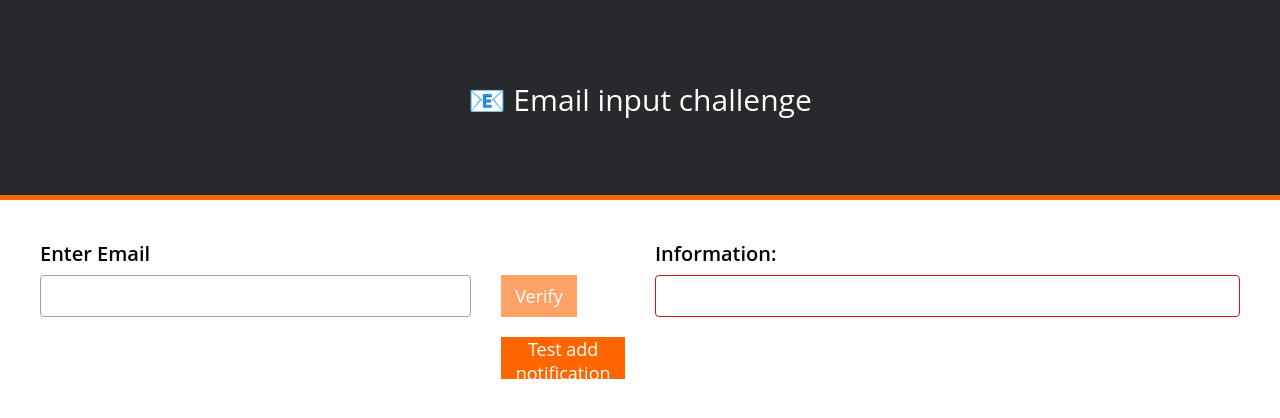
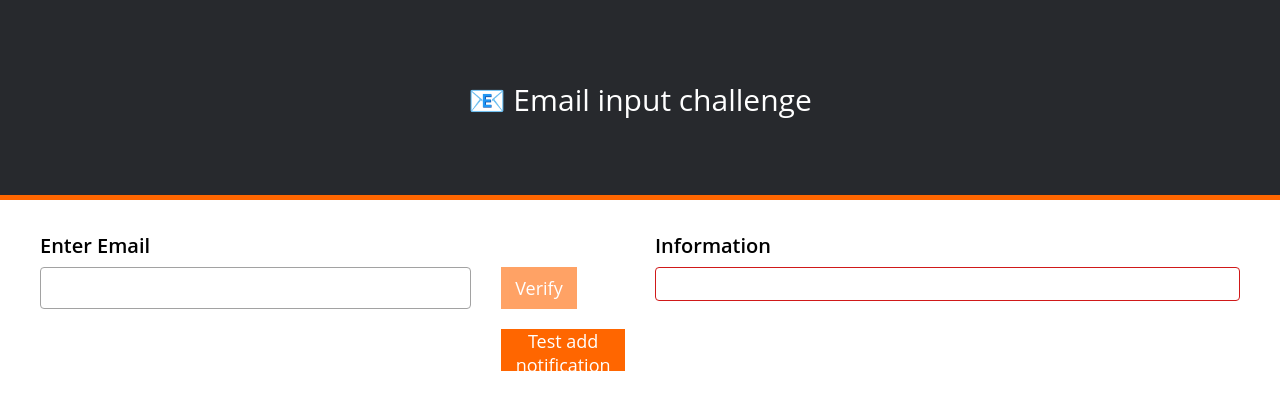
Before and after one commit to ryansemple/EmailInput, a React (Create React App) app: page / in a window 1280 px wide. Shown: the top 418 px of the page. Built offline with nearby package versions, Linux system fonts and the light colour scheme.

Commit message:
Lots of great changes

```diff
--- a/src/components/EmailValidationForm.tsx
+++ b/src/components/EmailValidationForm.tsx
@@ -27,7 +27,7 @@ const isDomainInEmail = (email : string) : boolean =>
 	return emailSplitOnAtCharacter.length >= 2;
 }
 
-const rules: Validator[] =
+const validationRules: Validator[] =
 [
 	{
 		validationFunctionToPass: (email: string) => allKeyboardKeysRegex.test(email),
@@ -55,14 +55,17 @@ const EmailValidationForm = (props: EmailValidationForm) =>
 {
 	const handleSettingEmailMessage = (email: string) =>
 	{
-		for (let i: number = 0; i < rules.length; i++)
+		for (let i: number = 0; i < validationRules.length; i++)
 		{
-			const rule: Validator = rules[i];
+			const validationRule: Validator = validationRules[i];
 
-			if (!rule.validationFunctionToPass(email))
+			const validationRulePassed: boolean = validationRule
+				.validationFunctionToPass(email);
+
+			if (!validationRulePassed)
 			{
 				props.setEmailIsValid(false);
-				props.setEmailMessage(rule.errorMessageIfFailed);
+				props.setEmailMessage(validationRule.errorMessageIfFailed);
 				return;
 			}
 		}
@@ -87,17 +90,20 @@ const EmailValidationForm = (props: EmailValidationForm) =>
 		}
 	}
 
+	const inputName: string = "EmailValidator";
+
 	return (
 		<>
 			<Label
-				className="block float_left"
+				className="block"
 				text="Enter Email"
+				htmlFor={inputName}
 			/>
-			<br />
 			<Input
-				className="block float_left clear_left full_width"
+				className="block full_width"
 				onChange={emailChangedEvent}
 				value={props.email}
+				name={inputName}
 			/>
 		</>
 	)
--- a/src/components/Header.tsx
+++ b/src/components/Header.tsx
@@ -5,7 +5,7 @@ interface HeaderProps {
 }
 
 const Header = (props: HeaderProps) => (
-	<header className="Header margin_bottom_40">
+	<header className="Header margin_bottom_medium">
 		<h1>{props.title}</h1>
 	</header>
 )
--- a/src/components/InformationDisplay.tsx
+++ b/src/components/InformationDisplay.tsx
@@ -9,10 +9,9 @@ const InformationDisplay = (props: InformationDisplay) => (
 	<>
 		<Label
 			className="block"
-			text="Information:"
+			text="Information"
 		/>
-		<p
-			className="error margin_bottom_20 block full_width">
+		<p className="error block full_width padding_small">
 			{props.emailMessage}
 		</p>
 	</>
--- a/src/components/form/Button.tsx
+++ b/src/components/form/Button.tsx
@@ -7,24 +7,15 @@ interface ButtonProps {
 	disabled?: boolean
 }
 
-const Button = (props: ButtonProps) => {
-
-	const onClick =
-	(event: React.MouseEvent<HTMLButtonElement, MouseEvent>) =>
-	{
-		props.onClick();
-	};
-
-	return (
+const Button = (props: ButtonProps) => (
 	<button
 		type="button"
 		className="Button"
-			onClick={onClick}
+		onClick={() => { props.onClick(); }}
 		style={props.style}
 		disabled={props.disabled}>
 		{props.text}
 	</button>
 );
-}
 
 export default Button;
--- a/src/components/form/Input.tsx
+++ b/src/components/form/Input.tsx
@@ -1,24 +1,29 @@
 import React, { ChangeEvent } from "react";
+import clsx from "clsx";
 
 interface InputProps {
 	className: string,
 	value: string,
-	onChange: (value: string) => void
+	onChange: (value: string) => void,
+	name: string
 }
 
 const Input = (props: InputProps) =>
 {
-	const onChange = (event: ChangeEvent<HTMLInputElement>): void =>
+	const { className, value, onChange, name } = props;
+
+	const onChangeEvent = (event: ChangeEvent<HTMLInputElement>): void =>
 	{
 		const value: string = event.currentTarget.value;
-		props.onChange(value);
+		onChange(value);
 	}
 
 	return (
 		<input
-			className={`form_input ${props.className}`}
-			value={props.value}
-			onChange={onChange}
+			className={clsx("form_input", className)}
+			value={value}
+			onChange={onChangeEvent}
+			name={name}
 		/>
 	)
 }
--- a/src/components/form/Label.tsx
+++ b/src/components/form/Label.tsx
@@ -2,11 +2,14 @@ import React from "react";
 
 interface LabelProps {
 	className: string,
-	text: string
+	text: string,
+	htmlFor?: string
 }
 
 const Label = (props: LabelProps) => (
-	<label className={`form_label ${props.className}`}>
+	<label
+		htmlFor={props.htmlFor}
+		className={`form_label ${props.className}`}>
 		{props.text}
 	</label>
 )
--- a/src/components/notifications/Notifications.tsx
+++ b/src/components/notifications/Notifications.tsx
@@ -17,19 +17,23 @@ interface NotificationsProps {
 
 const notificationTimeout: number = 6000;
 
+/**
+ * Sets a timeout for newly added notifications that will destroy the newly added
+ * notitications after a given amount of time has passed.
+ * @param notifications - the current collection of notifications.
+ * @param setNotifications - hook that sets the collection of notifications.
+ * @param previousNotifications - the collection of notifications before the last update.
+ */
 const useDestroyNewNotificationsAfterTimeout =
 (
 	notifications: NotificationInstance[],
-	setNotifications:
-		React.Dispatch<React.SetStateAction<NotificationInstance[]>>,
+	setNotifications: React.Dispatch<React.SetStateAction<NotificationInstance[]>>,
 	previousNotifications: NotificationInstance[] | undefined
 ): void =>
 {
 	useEffect(() =>
 	{
-		const destroyNotificationAfterTimeoutEnds = (
-			noticationToBeDestroyed: NotificationInstance
-		) =>
+		const destroyNotificationAfterTimeoutEnds = (noticationToBeDestroyed: NotificationInstance) =>
 		{
 			setTimeout(() =>
 			{
@@ -42,14 +46,13 @@ const useDestroyNewNotificationsAfterTimeout =
 			}, notificationTimeout);
 		};
 
-		const notificationPropsHaveUpdated = previousNotifications?.length !==
-		notifications.length;
+		const notificationPropsHaveUpdated = previousNotifications?.length !== notifications.length;
 
 		if (notificationPropsHaveUpdated)
 		{
 			let newNotifications: NotificationInstance[] = [];
 
-			if(!previousNotifications || previousNotifications.length === 0)
+			if (!previousNotifications || previousNotifications.length === 0)
 			{
 				newNotifications = notifications;
 			}
@@ -88,34 +91,23 @@ const Notifications = (props: NotificationsProps) => {
 	);
 
 	return (
-		<div
-			className="Notifications absolute flex horizontal_center_flex full_width">
+		<div className="Notifications absolute flex horizontal_center_flex full_width">
 			{notifications
 			.map((notificationInstance: NotificationInstance) =>
 			{
+				const sharedProperties = {
+					text: notificationInstance.text,
+					key: notificationInstance.id
+				};
+
 				switch(notificationInstance.notificationType)
 				{
 					case NotificationType.Error:
-						return (
-							<ErrorNotification
-								text={notificationInstance.text}
-								key={notificationInstance.id}
-							/>
-						);
+						return <ErrorNotification {...sharedProperties} />;
 					case NotificationType.Success:
-						return (
-							<SuccessNotification
-								text={notificationInstance.text}
-								key={notificationInstance.id}
-							/>
-						);
+						return <SuccessNotification {...sharedProperties} />;
 					default:
-						return (
-							<SuccessNotification
-								text={notificationInstance.text}
-								key={notificationInstance.id}
-							/>
-						);
+						return <SuccessNotification {...sharedProperties} />;
 				}
 			})}
 		</div>
--- a/src/styles/sass.scss
+++ b/src/styles/sass.scss
@@ -31,6 +31,7 @@ $box-border-radius: 4px;
 $container-width: 1200px;
 
 $small-spacing: 1rem;
+$medium-spacing: 2rem;
 
 /* Dimensions ---------------------------------*/
 
--- a/src/styles/site.scss
+++ b/src/styles/site.scss
@@ -11,20 +11,7 @@
 .error {
 	color: $red;
 	border: 1px solid $red;
-	padding: 20px;
 	border-radius: $box-border-radius;
-}
-
-.block {
-	display: block;
-}
-
-.flex {
-	display: flex;
-}
-
-.absolute {
-	position: absolute;
 }
 
 .container {
@@ -40,13 +27,25 @@
 	clear: left;
 }
 
+/* General ------------------------------------*/
+
+/* Positioning --------------------------------*/
+
+.block {
+	display: block;
+}
+
 .inline_block {
 	display: inline-block;
 }
 
-/* General ------------------------------------*/
+.flex {
+	display: flex;
+}
 
-/* Positioning --------------------------------*/
+.absolute {
+	position: absolute;
+}
 
 .horizontal_center_flex {
 	justify-content: center;
@@ -66,24 +65,12 @@
 
 /* Spacing ------------------------------------*/
 
-.margin_top_10 {
-	margin-top: 10px;
+.margin_bottom_medium {
+	margin-bottom: $medium-spacing;
 }
 
-.margin_top_20 {
-	margin-top: 20px;
-}
-
-.margin_top_40 {
-	margin-top: 40px;
-}
-
-.margin_bottom_20 {
-	margin-bottom: 20px;
-}
-
-.margin_bottom_40 {
-	margin-bottom: 40px;
+.padding_small {
+	padding: $small-spacing;
 }
 
 .full_width {
@@ -106,7 +93,6 @@ body {
 
 .form_label {
 	font-size: 20px;
-	font-weight: 400;
 	margin-bottom: 8px;
 	text-align: left;
 	font-weight: 600;
```
Also changed, not shown: src/components/suggestions/Suggestions.tsx (line endings or trailing spaces), 1 other file (tests, documents, lock files or other folders). Lines whose indentation alone changed are shown as unchanged.
